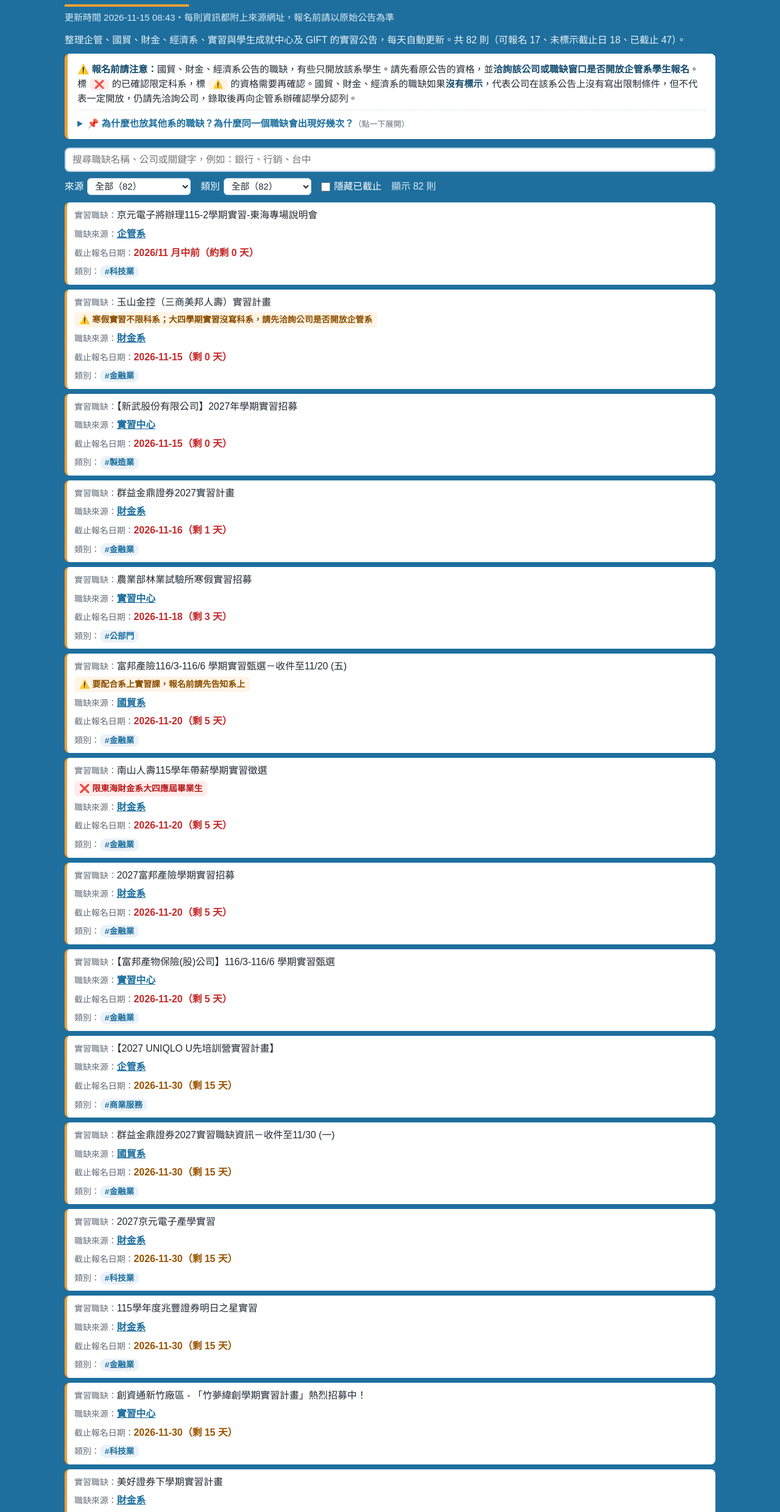
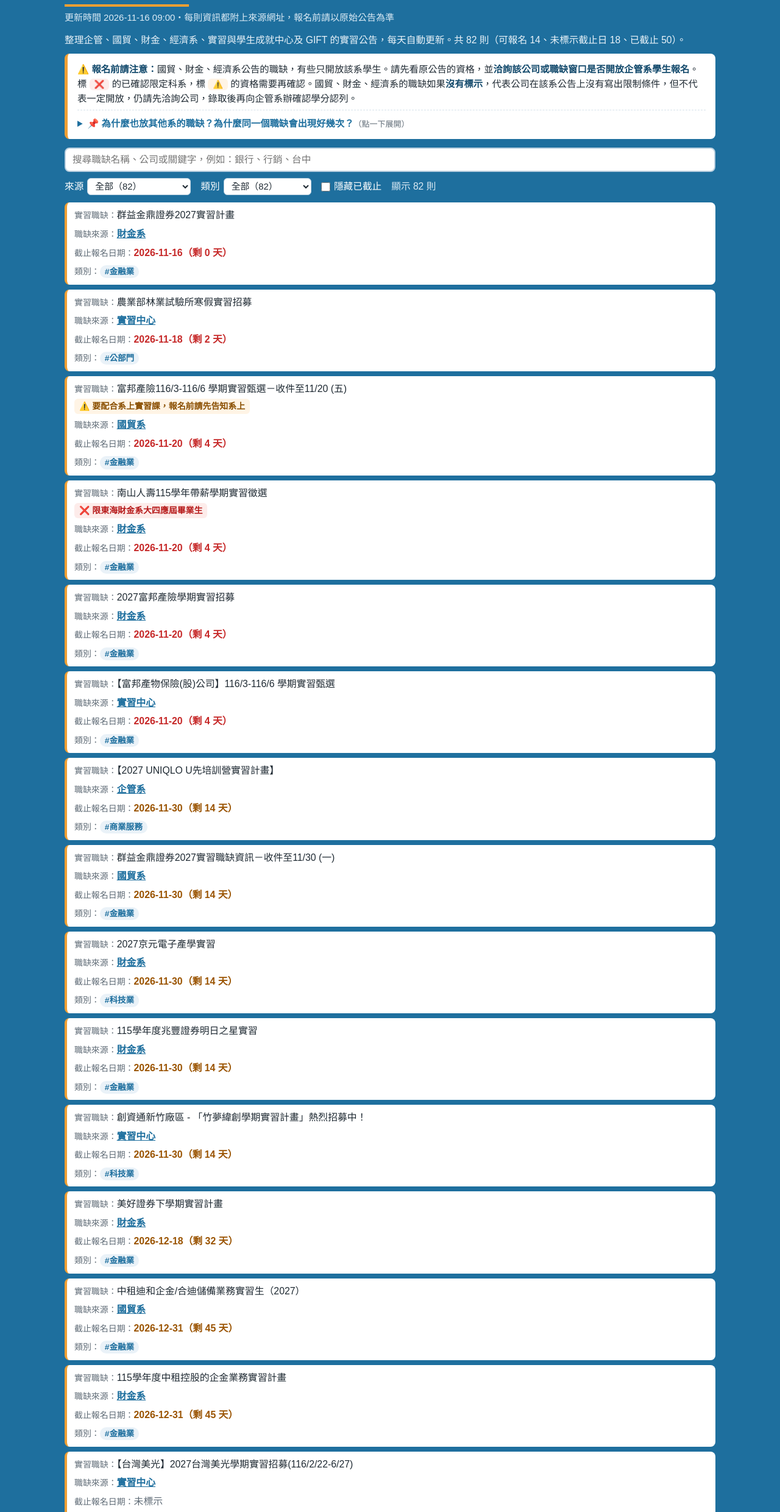
Before and after one commit to thuba-intern/thu-internships, a plain HTML site: page index.html in a window 1280 px wide. Shown: the part 58-2538 px from the top of the page at 61% size. Drawn offline with Linux system fonts and the light colour scheme.

Commit message:
每日更新實習職缺 2026-11-16

```diff
--- a/index.html
+++ b/index.html
@@ -72,9 +72,9 @@
 <body class="thu-page">
 <main id="thu-intern" class="thu-intern">
   <h1 class="ti-title">東海實習職缺一覽</h1>
-  <div class="meta">更新時間 2026-11-15 08:43・每則資訊都附上來源網址，報名前請以原始公告為準</div>
+  <div class="meta">更新時間 2026-11-16 09:00・每則資訊都附上來源網址，報名前請以原始公告為準</div>
   <section class="panel" id="intern" role="tabpanel">
-    <p class="lead">整理企管、國貿、財金、經濟系、實習與學生成就中心及 GIFT 的實習公告，每天自動更新。共 82 則（可報名 17、未標示截止日 18、已截止 47）。</p>
+    <p class="lead">整理企管、國貿、財金、經濟系、實習與學生成就中心及 GIFT 的實習公告，每天自動更新。共 82 則（可報名 14、未標示截止日 18、已截止 50）。</p>
     <div class="notice">
       <p><b>⚠️ 報名前請注意：</b>國貿、財金、經濟系公告的職缺，有些只開放該系學生。請先看原公告的資格，並<b>洽詢該公司或職缺窗口是否開放企管系學生報名</b>。標 <span class="limit no" >❌</span> 的已確認限定科系，標 <span class="limit warn" >⚠️</span> 的資格需要再確認。國貿、財金、經濟系的職缺如果<b>沒有標示</b>，代表公司在該系公告上沒有寫出限制條件，但不代表一定開放，仍請先洽詢公司，錄取後再向企管系辦確認學分認列。</p>
       <details>
@@ -106,106 +106,88 @@
     <table>
       <thead><tr><th>實習職缺</th><th>職缺來源</th><th>截止報名日期</th><th>類別</th></tr></thead>
       <tbody id="intern-list">
-      <tr data-source="企管系" data-industry="科技業" data-status="open">
-        <td data-label="實習職缺">京元電子將辦理115-2學期實習-東海專場說明會</td>
-        <td data-label="職缺來源"><a href="https://ba.thu.edu.tw/Education/京元電子將辦理115-2學期實習-東海專場說明會/" target="_blank" rel="noopener">企管系</a></td>
-        <td data-label="截止報名日期"><span class="soon">2026/11 月中前（約剩 0 天）</span></td>
-        <td data-label="類別"><span class="tag">#科技業</span></td>
-      </tr>
-      <tr data-source="財金系" data-industry="金融業" data-status="open">
-        <td data-label="實習職缺">玉山金控（三商美邦人壽）實習計畫<span class="limit warn">⚠️ 寒假實習不限科系；大四學期實習沒寫科系，請先洽詢公司是否開放企管系</span></td>
-        <td data-label="職缺來源"><a href="https://fin.thu.edu.tw/web/news/detail.php?id=863" target="_blank" rel="noopener">財金系</a></td>
-        <td data-label="截止報名日期"><span class="soon">2026-11-15（剩 0 天）</span></td>
-        <td data-label="類別"><span class="tag">#金融業</span></td>
-      </tr>
-      <tr data-source="實習中心" data-industry="製造業" data-status="open">
-        <td data-label="實習職缺">【新武股份有限公司】2027年學期實習招募</td>
-        <td data-label="職缺來源"><a href="https://isac-net.thu.edu.tw/web/research/detail.php?cid=2&amp;cid2=2&amp;id=1152" target="_blank" rel="noopener">實習中心</a></td>
-        <td data-label="截止報名日期"><span class="soon">2026-11-15（剩 0 天）</span></td>
-        <td data-label="類別"><span class="tag">#製造業</span></td>
-      </tr>
       <tr data-source="財金系" data-industry="金融業" data-status="open">
         <td data-label="實習職缺">群益金鼎證券2027實習計畫</td>
         <td data-label="職缺來源"><a href="https://fin.thu.edu.tw/web/news/detail.php?id=852" target="_blank" rel="noopener">財金系</a></td>
-        <td data-label="截止報名日期"><span class="soon">2026-11-16（剩 1 天）</span></td>
+        <td data-label="截止報名日期"><span class="soon">2026-11-16（剩 0 天）</span></td>
         <td data-label="類別"><span class="tag">#金融業</span></td>
       </tr>
       <tr data-source="實習中心" data-industry="公部門" data-status="open">
         <td data-label="實習職缺">農業部林業試驗所寒假實習招募</td>
         <td data-label="職缺來源"><a href="https://isac-net.thu.edu.tw/web/research/detail.php?cid=2&amp;cid2=2&amp;id=1192" target="_blank" rel="noopener">實習中心</a></td>
-        <td data-label="截止報名日期"><span class="soon">2026-11-18（剩 3 天）</span></td>
+        <td data-label="截止報名日期"><span class="soon">2026-11-18（剩 2 天）</span></td>
         <td data-label="類別"><span class="tag">#公部門</span></td>
       </tr>
       <tr data-source="國貿系" data-industry="金融業" data-status="open">
         <td data-label="實習職缺">富邦產險116/3-116/6 學期實習甄選－收件至11/20 (五)<span class="limit warn">⚠️ 要配合系上實習課，報名前請先告知系上</span></td>
         <td data-label="職缺來源"><a href="https://inttrade.thu.edu.tw/cat-announcement/cat-announcement-internship/%e3%80%90115-2-%e5%af%a6%e7%bf%92%e8%b3%87%e8%a8%8a%e3%80%91%e5%af%8c%e9%82%a6%e7%94%a2%e9%9a%aa116-3-116-6-%e5%ad%b8%e6%9c%9f%e5%af%a6%e7%bf%92%e7%94%84%e9%81%b8%ef%bc%8d%e6%94%b6%e4%bb%b6%e8%87%b311/" target="_blank" rel="noopener">國貿系</a></td>
-        <td data-label="截止報名日期"><span class="soon">2026-11-20（剩 5 天）</span></td>
+        <td data-label="截止報名日期"><span class="soon">2026-11-20（剩 4 天）</span></td>
         <td data-label="類別"><span class="tag">#金融業</span></td>
       </tr>
       <tr data-source="財金系" data-industry="金融業" data-status="open">
         <td data-label="實習職缺">南山人壽115學年帶薪學期實習徵選<span class="limit no">❌ 限東海財金系大四應屆畢業生</span></td>
         <td data-label="職缺來源"><a href="https://fin.thu.edu.tw/web/news/detail.php?id=846" target="_blank" rel="noopener">財金系</a></td>
-        <td data-label="截止報名日期"><span class="soon">2026-11-20（剩 5 天）</span></td>
+        <td data-label="截止報名日期"><span class="soon">2026-11-20（剩 4 天）</span></td>
         <td data-label="類別"><span class="tag">#金融業</span></td>
       </tr>
       <tr data-source="財金系" data-industry="金融業" data-status="open">
         <td data-label="實習職缺">2027富邦產險學期實習招募</td>
         <td data-label="職缺來源"><a href="https://fin.thu.edu.tw/web/news/detail.php?id=831" target="_blank" rel="noopener">財金系</a></td>
-        <td data-label="截止報名日期"><span class="soon">2026-11-20（剩 5 天）</span></td>
+        <td data-label="截止報名日期"><span class="soon">2026-11-20（剩 4 天）</span></td>
         <td data-label="類別"><span class="tag">#金融業</span></td>
       </tr>
       <tr data-source="實習中心" data-industry="金融業" data-status="open">
         <td data-label="實習職缺">【富邦產物保險(股)公司】116/3-116/6 學期實習甄選</td>
         <td data-label="職缺來源"><a href="https://isac-net.thu.edu.tw/web/research/detail.php?cid=2&amp;cid2=8&amp;id=1130" target="_blank" rel="noopener">實習中心</a></td>
-        <td data-label="截止報名日期"><span class="soon">2026-11-20（剩 5 天）</span></td>
+        <td data-label="截止報名日期"><span class="soon">2026-11-20（剩 4 天）</span></td>
         <td data-label="類別"><span class="tag">#金融業</span></td>
       </tr>
       <tr data-source="企管系" data-industry="商業服務" data-status="open">
         <td data-label="實習職缺">【2027 UNIQLO U先培訓營實習計畫】</td>
         <td data-label="職缺來源"><a href="https://ba.thu.edu.tw/Education/【2027+UNIQLO+U先培訓營實習計畫】/" target="_blank" rel="noopener">企管系</a></td>
-        <td data-label="截止報名日期"><span class="open">2026-11-30（剩 15 天）</span></td>
+        <td data-label="截止報名日期"><span class="open">2026-11-30（剩 14 天）</span></td>
         <td data-label="類別"><span class="tag">#商業服務</span></td>
       </tr>
       <tr data-source="國貿系" data-industry="金融業" data-status="open">
         <td data-label="實習職缺">群益金鼎證券2027實習職缺資訊－收件至11/30 (一)</td>
         <td data-label="職缺來源"><a href="https://inttrade.thu.edu.tw/cat-announcement/cat-announcement-internship/%e3%80%90115-2-%e5%af%a6%e7%bf%92%e8%b3%87%e8%a8%8a%e3%80%91%e7%be%a4%e7%9b%8a%e9%87%91%e9%bc%8e%e8%ad%89%e5%88%b82027%e5%af%a6%e7%bf%92%e8%81%b7%e7%bc%ba%e8%b3%87%e8%a8%8a%ef%bc%8d%e6%94%b6%e4%bb%b6/" target="_blank" rel="noopener">國貿系</a></td>
-        <td data-label="截止報名日期"><span class="open">2026-11-30（剩 15 天）</span></td>
+        <td data-label="截止報名日期"><span class="open">2026-11-30（剩 14 天）</span></td>
         <td data-label="類別"><span class="tag">#金融業</span></td>
       </tr>
       <tr data-source="財金系" data-industry="科技業" data-status="open">
         <td data-label="實習職缺">2027京元電子產學實習</td>
         <td data-label="職缺來源"><a href="https://fin.thu.edu.tw/web/news/detail.php?id=837" target="_blank" rel="noopener">財金系</a></td>
-        <td data-label="截止報名日期"><span class="open">2026-11-30（剩 15 天）</span></td>
+        <td data-label="截止報名日期"><span class="open">2026-11-30（剩 14 天）</span></td>
         <td data-label="類別"><span class="tag">#科技業</span></td>
       </tr>
       <tr data-source="財金系" data-industry="金融業" data-status="open">
         <td data-label="實習職缺">115學年度兆豐證券明日之星實習</td>
         <td data-label="職缺來源"><a href="https://fin.thu.edu.tw/web/news/detail.php?id=868&amp;cid=15" target="_blank" rel="noopener">財金系</a></td>
-        <td data-label="截止報名日期"><span class="open">2026-11-30（剩 15 天）</span></td>
+        <td data-label="截止報名日期"><span class="open">2026-11-30（剩 14 天）</span></td>
         <td data-label="類別"><span class="tag">#金融業</span></td>
       </tr>
       <tr data-source="實習中心" data-industry="科技業" data-status="open">
         <td data-label="實習職缺">創資通新竹廠區 - 「竹夢緯創學期實習計畫」熱烈招募中！</td>
         <td data-label="職缺來源"><a href="https://isac-net.thu.edu.tw/web/research/detail.php?cid=2&amp;cid2=2&amp;id=1173" target="_blank" rel="noopener">實習中心</a></td>
-        <td data-label="截止報名日期"><span class="open">2026-11-30（剩 15 天）</span></td>
+        <td data-label="截止報名日期"><span class="open">2026-11-30（剩 14 天）</span></td>
         <td data-label="類別"><span class="tag">#科技業</span></td>
       </tr>
       <tr data-source="財金系" data-industry="金融業" data-status="open">
         <td data-label="實習職缺">美好證券下學期實習計畫</td>
         <td data-label="職缺來源"><a href="https://fin.thu.edu.tw/web/news/detail.php?id=873&amp;cid=15" target="_blank" rel="noopener">財金系</a></td>
-        <td data-label="截止報名日期"><span class="open">2026-12-18（剩 33 天）</span></td>
+        <td data-label="截止報名日期"><span class="open">2026-12-18（剩 32 天）</span></td>
         <td data-label="類別"><span class="tag">#金融業</span></td>
       </tr>
       <tr data-source="國貿系" data-industry="金融業" data-status="open">
         <td data-label="實習職缺">中租迪和企金/合迪儲備業務實習生（2027）</td>
         <td data-label="職缺來源"><a href="https://inttrade.thu.edu.tw/cat-announcement/cat-announcement-internship/%e3%80%90115-2-%e5%af%a6%e7%bf%92%e8%b3%87%e8%a8%8a%e3%80%91%e4%b8%ad%e7%a7%9f%e8%bf%aa%e5%92%8c%e4%bc%81%e9%87%91-%e5%90%88%e8%bf%aa%e5%84%b2%e5%82%99%e6%a5%ad%e5%8b%99%e5%af%a6%e7%bf%92%e7%94%9f/" target="_blank" rel="noopener">國貿系</a></td>
-        <td data-label="截止報名日期"><span class="open">2026-12-31（剩 46 天）</span></td>
+        <td data-label="截止報名日期"><span class="open">2026-12-31（剩 45 天）</span></td>
         <td data-label="類別"><span class="tag">#金融業</span></td>
       </tr>
       <tr data-source="財金系" data-industry="金融業" data-status="open">
         <td data-label="實習職缺">115學年度中租控股的企金業務實習計畫</td>
         <td data-label="職缺來源"><a href="https://fin.thu.edu.tw/web/news/detail.php?id=827" target="_blank" rel="noopener">財金系</a></td>
-        <td data-label="截止報名日期"><span class="open">2026-12-31（剩 46 天）</span></td>
+        <td data-label="截止報名日期"><span class="open">2026-12-31（剩 45 天）</span></td>
         <td data-label="類別"><span class="tag">#金融業</span></td>
       </tr>
       <tr data-source="實習中心" data-industry="科技業" data-status="unknown">
@@ -315,6 +297,24 @@
         <td data-label="職缺來源"><a href="https://www.gift.org.tw/index.php/welcome/jobs?s_1=2#1471" target="_blank" rel="noopener">GIFT實習平台</a></td>
         <td data-label="截止報名日期"><span class="muted">未標示</span></td>
         <td data-label="類別"><span class="tag">#金融業</span></td>
+      </tr>
+      <tr data-source="企管系" data-industry="科技業" data-status="closed" class="closed">
+        <td data-label="實習職缺">京元電子將辦理115-2學期實習-東海專場說明會</td>
+        <td data-label="職缺來源"><a href="https://ba.thu.edu.tw/Education/京元電子將辦理115-2學期實習-東海專場說明會/" target="_blank" rel="noopener">企管系</a></td>
+        <td data-label="截止報名日期">2026/11 月中前 <span class="off">已截止</span></td>
+        <td data-label="類別"><span class="tag">#科技業</span></td>
+      </tr>
+      <tr data-source="財金系" data-industry="金融業" data-status="closed" class="closed">
+        <td data-label="實習職缺">玉山金控（三商美邦人壽）實習計畫<span class="limit warn">⚠️ 寒假實習不限科系；大四學期實習沒寫科系，請先洽詢公司是否開放企管系</span></td>
+        <td data-label="職缺來源"><a href="https://fin.thu.edu.tw/web/news/detail.php?id=863" target="_blank" rel="noopener">財金系</a></td>
+        <td data-label="截止報名日期">2026-11-15 <span class="off">已截止</span></td>
+        <td data-label="類別"><span class="tag">#金融業</span></td>
+      </tr>
+      <tr data-source="實習中心" data-industry="製造業" data-status="closed" class="closed">
+        <td data-label="實習職缺">【新武股份有限公司】2027年學期實習招募</td>
+        <td data-label="職缺來源"><a href="https://isac-net.thu.edu.tw/web/research/detail.php?cid=2&amp;cid2=2&amp;id=1152" target="_blank" rel="noopener">實習中心</a></td>
+        <td data-label="截止報名日期">2026-11-15 <span class="off">已截止</span></td>
+        <td data-label="類別"><span class="tag">#製造業</span></td>
       </tr>
       <tr data-source="財金系" data-industry="金融業" data-status="closed" class="closed">
         <td data-label="實習職缺">板信商銀115年度「校園實習生(學期)實習計畫」<span class="limit no">❌ 限財金系（及就業學程）大四學生，錄取後要修財金系實習學分</span></td>
--- a/internships.csv
+++ b/internships.csv
@@ -1,7 +1,4 @@
 類型,職缺,產業類別,職缺來源,來源網址,截止報名日期,狀態,報名限制
-實習,京元電子將辦理115-2學期實習-東海專場說明會,科技業,企管系,https://ba.thu.edu.tw/Education/京元電子將辦理115-2學期實習-東海專場說明會/,2026/11 月中前,可報名,
-實習,玉山金控（三商美邦人壽）實習計畫,金融業,財金系,https://fin.thu.edu.tw/web/news/detail.php?id=863,2026-11-15,可報名,⚠️ 寒假實習不限科系；大四學期實習沒寫科系，請先洽詢公司是否開放企管系
-實習,【新武股份有限公司】2027年學期實習招募,製造業,實習中心,https://isac-net.thu.edu.tw/web/research/detail.php?cid=2&cid2=2&id=1152,2026-11-15,可報名,
 實習,群益金鼎證券2027實習計畫,金融業,財金系,https://fin.thu.edu.tw/web/news/detail.php?id=852,2026-11-16,可報名,
 實習,農業部林業試驗所寒假實習招募,公部門,實習中心,https://isac-net.thu.edu.tw/web/research/detail.php?cid=2&cid2=2&id=1192,2026-11-18,可報名,
 實習,富邦產險116/3-116/6 學期實習甄選－收件至11/20 (五),金融業,國貿系,https://inttrade.thu.edu.tw/cat-announcement/cat-announcement-internship/%e3%80%90115-2-%e5%af%a6%e7%bf%92%e8%b3%87%e8%a8%8a%e3%80%91%e5%af%8c%e9%82%a6%e7%94%a2%e9%9a%aa116-3-116-6-%e5%ad%b8%e6%9c%9f%e5%af%a6%e7%bf%92%e7%94%84%e9%81%b8%ef%bc%8d%e6%94%b6%e4%bb%b6%e8%87%b311/,2026-11-20,可報名,⚠️ 要配合系上實習課，報名前請先告知系上
@@ -37,6 +34,9 @@
 實習,會計實習生,商業服務,GIFT實習平台,https://www.gift.org.tw/index.php/welcome/jobs?s_1=2#1483,,未標示截止日,
 實習,策略行銷部 數據轉型實習生,金融業,GIFT實習平台,https://www.gift.org.tw/index.php/welcome/jobs?s_1=2#1482,,未標示截止日,
 實習,應用系統部 系統管理科實習生,金融業,GIFT實習平台,https://www.gift.org.tw/index.php/welcome/jobs?s_1=2#1471,,未標示截止日,
+實習,京元電子將辦理115-2學期實習-東海專場說明會,科技業,企管系,https://ba.thu.edu.tw/Education/京元電子將辦理115-2學期實習-東海專場說明會/,2026/11 月中前,已截止,
+實習,玉山金控（三商美邦人壽）實習計畫,金融業,財金系,https://fin.thu.edu.tw/web/news/detail.php?id=863,2026-11-15,已截止,⚠️ 寒假實習不限科系；大四學期實習沒寫科系，請先洽詢公司是否開放企管系
+實習,【新武股份有限公司】2027年學期實習招募,製造業,實習中心,https://isac-net.thu.edu.tw/web/research/detail.php?cid=2&cid2=2&id=1152,2026-11-15,已截止,
 實習,板信商銀115年度「校園實習生(學期)實習計畫」,金融業,財金系,https://fin.thu.edu.tw/web/news/detail.php?id=870&cid=15,2026-11-13,已截止,❌ 限財金系（及就業學程）大四學生，錄取後要修財金系實習學分
 實習,【凌網科技(股)公司/凌網資訊(股)公司】學期實習招募(116/2-116/6),科技業,實習中心,https://isac-net.thu.edu.tw/web/research/detail.php?cid=2&cid2=2&id=1118,2026-11-10,已截止,
 實習,聯邦銀行實習計畫,金融業,財金系,https://fin.thu.edu.tw/web/news/detail.php?id=848,2026-11-09,已截止,
```
Also changed, not shown: internships.html (+34 -34 lines).
